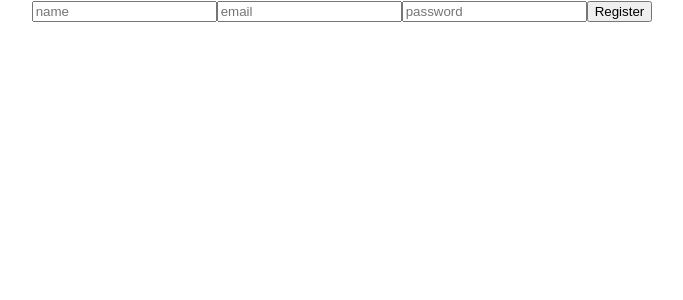
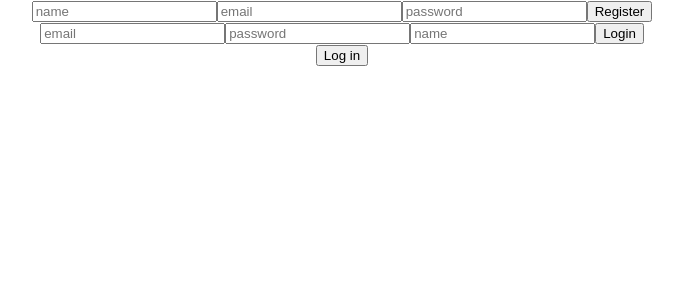
Before and after one commit to Tyks23/anagrams-front, a React (Create React App) app: page / in a window 1280 px wide. Shown: the top 300 px of the page, without its empty margins (298-981 px from the left). Built offline with nearby package versions, Linux system fonts and the light colour scheme.

Commit message:
anagram component

```diff
--- a/src/App.js
+++ b/src/App.js
@@ -1,14 +1,37 @@
-import logo from './logo.svg';
+
 import './App.css';
 import RegistrationForm from './Components/RegistrationForm';
+import LoginForm from './Components/LoginForm';
+import React, {useState} from 'react';
 
 function App() {
-  return (
-    <div className="App">
-      <RegistrationForm />
 
-    </div>
-  );
+  const [loggedIn, setLoggedIn] = useState(false);
+
+
+  const checkLogin = () => {
+   let token = window.sessionStorage.getItem("token");
+   return token;
+  }
+
+  if(loggedIn){
+    return (
+      <div className="App">
+        <p>{checkLogin()}</p>
+        <button onClick={() => setLoggedIn(false)}>Log out</button>
+      </div>
+    );
+  }
+  else{
+    return (
+      <div className="App">
+        <RegistrationForm />
+        <LoginForm />
+        <button onClick={() => setLoggedIn(true)}>Log in</button>
+      </div>
+    );
+  }
+
 }
 
 export default App;
--- a/src/Components/LoginForm.js
+++ b/src/Components/LoginForm.js
@@ -4,21 +4,21 @@ import {useForm} from 'react-hook-form';
 
 
 
-function RegistrationForm() {
+function LoginForm() {
 
     const{ register, handleSubmit, formState:{ errors } } = useForm();
 
     const registration = data => {
-        console.log('register function');
+        console.log('login function');
         console.log(data);
 
-        axios.post('http://localhost:8000/api/register', {
+        axios.post('http://localhost:8000/api/login', {
             email: data.email,
-            name: data.name,
             password: data.password,
-            password_confirmation: data.password
+            username: data.name
           })
           .then(function (response) {
+            window.sessionStorage.setItem("token", "Bearer "+ response.data.token);
             console.log(response);
           })
           .catch(function (error) {
@@ -29,15 +29,13 @@ function RegistrationForm() {
     return(
       <div className='form'>
         <form onSubmit={handleSubmit(registration)}>
-            <input type='text' {...register('name', {required:true, minLength: 4})}  placeholder='name'></input>
-            {errors.name?.type==='required' && "Name required"}
-            {errors.name?.type==='minLength' && "Name must be atleast 4 characters long"}
             <input type='text' {...register('email')}  placeholder='email'></input>
             <input type='password' {...register('password')} placeholder='password'></input>
-            <button>Register</button>
+            <input type='text' {...register('name', {required:true, minLength: 4})}  placeholder='name'></input>
+            <button>Login</button>
 
         </form>
       </div>
     )
 }
-export default RegistrationForm;
+export default LoginForm;
--- a/src/Components/RegistrationForm.js
+++ b/src/Components/RegistrationForm.js
@@ -19,6 +19,7 @@ function RegistrationForm() {
             password_confirmation: data.password
           })
           .then(function (response) {
+            window.sessionStorage.setItem("token", "Bearer "+ response.data.token);
             console.log(response);
           })
           .catch(function (error) {
```
Also changed, not shown: src/Components/AnagramComponent.js (added, +19 -0 lines).
